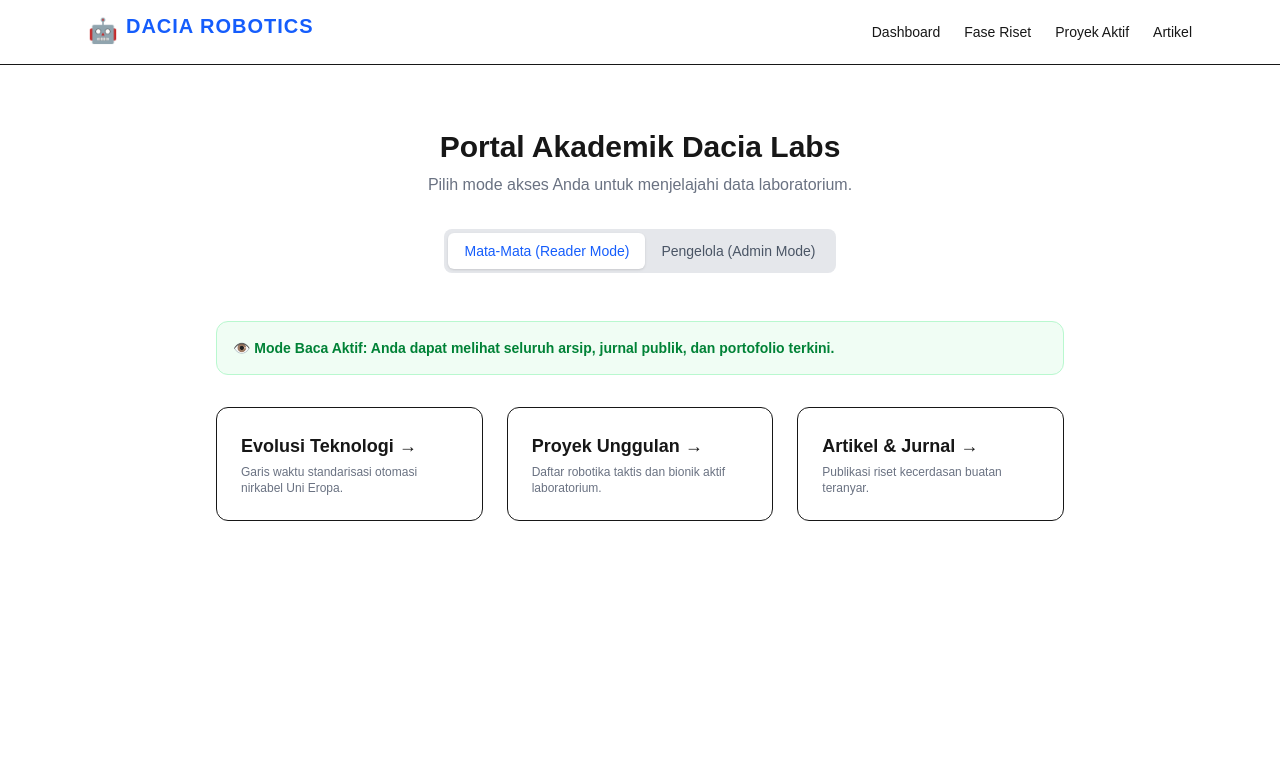
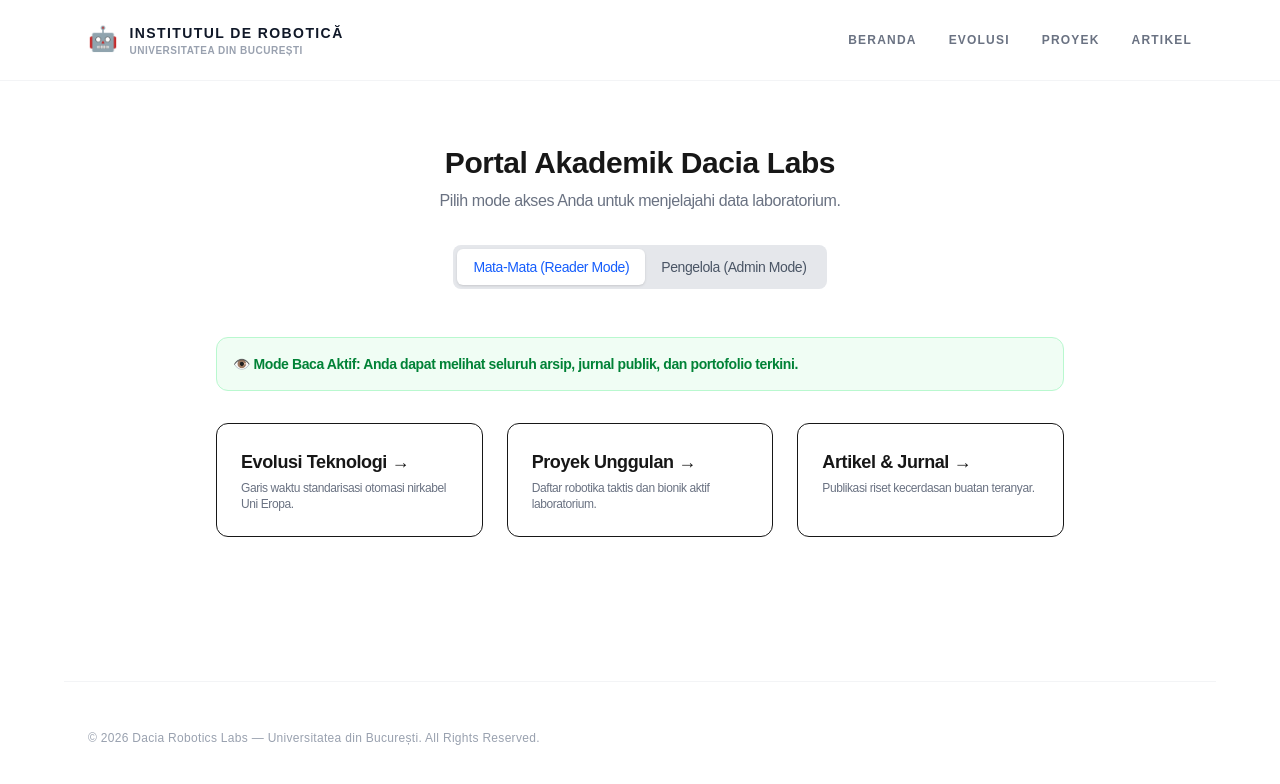
Before and after one commit to imamxpsg-png/Web-robotics, a Next.js app: page / in a window 1280 px wide. Shown: the top 784 px of the page. Built offline with nearby package versions, Linux system fonts and the light colour scheme.

Commit message:
Refactor layout and navigation structure

```diff
--- a/app/layout.tsx
+++ b/app/layout.tsx
@@ -1,32 +1,42 @@
 // app/layout.tsx
 import React from 'react';
 import Link from 'next/link';
-import '@/app/globals.css'; // pastikan Tailwind ter-import
+import '@/app/globals.css';
 
 export default function RootLayout({ children }: { children: React.ReactNode }) {
   return (
     <html lang="id">
-      <body className="bg-gray-50 text-gray-900">
-        <nav className="bg-white border-b sticky top-0 z-50">
-          <div className="max-w-6xl mx-auto px-6 h-16 flex items-center justify-between">
-            {/* Logo Bergerak Naik Turun */}
-            <div className="flex items-center space-x-2">
-              <span className="inline-block animate-bounce text-2xl">🤖</span>
-              <span className="font-extrabold text-xl tracking-wider text-blue-600 animate-bounce [animation-delay:0.2s]">
-                DACIA ROBOTICS
-              </span>
-            </div>
+      <body className="bg-white text-gray-900 tracking-tight antialiased">
+        <nav className="border-b border-gray-100 bg-white/90 backdrop-blur-md sticky top-0 z-50">
+          <div className="max-w-6xl mx-auto px-6 h-20 flex items-center justify-between">
+            {/* Animasi Logo Robot Naik Turun */}
+            <Link href="/akademik" className="flex items-center space-x-3">
+              <span className="inline-block animate-bounce text-2xl duration-1000">🤖</span>
+              <div className="flex flex-col">
+                <span className="font-black text-sm tracking-widest text-gray-900 uppercase">
+                  Institutul de Robotică
+                </span>
+                <span className="text-[10px] text-gray-400 font-bold tracking-wider uppercase">
+                  Universitatea din București
+                </span>
+              </div>
+            </Link>
 
-            {/* Menu Navigasi Antar Halaman */}
-            <div className="flex space-x-6 text-sm font-medium">
-              <Link href="/akademik" className="hover:text-blue-600 transition">Dashboard</Link>
-              <Link href="/akademik/fase" className="hover:text-blue-600 transition">Fase Riset</Link>
-              <Link href="/akademik/proyek" className="hover:text-blue-600 transition">Proyek Aktif</Link>
+            {/* Navigasi Antar Halaman Terpisah */}
+            <div className="flex space-x-8 text-xs font-bold tracking-widest uppercase text-gray-500">
+              <Link href="/akademik" className="hover:text-blue-600 transition">Beranda</Link>
+              <Link href="/akademik/fase" className="hover:text-blue-600 transition">Evolusi</Link>
+              <Link href="/akademik/proyek" className="hover:text-blue-600 transition">Proyek</Link>
               <Link href="/akademik/artikel" className="hover:text-blue-600 transition">Artikel</Link>
             </div>
           </div>
         </nav>
+
         {children}
+
+        <footer className="max-w-6xl mx-auto px-6 py-12 border-t border-gray-100 text-xs text-gray-400 tracking-wide mt-20">
+          © 2026 Dacia Robotics Labs — Universitatea din București. All Rights Reserved.
+        </footer>
       </body>
     </html>
   );
```
